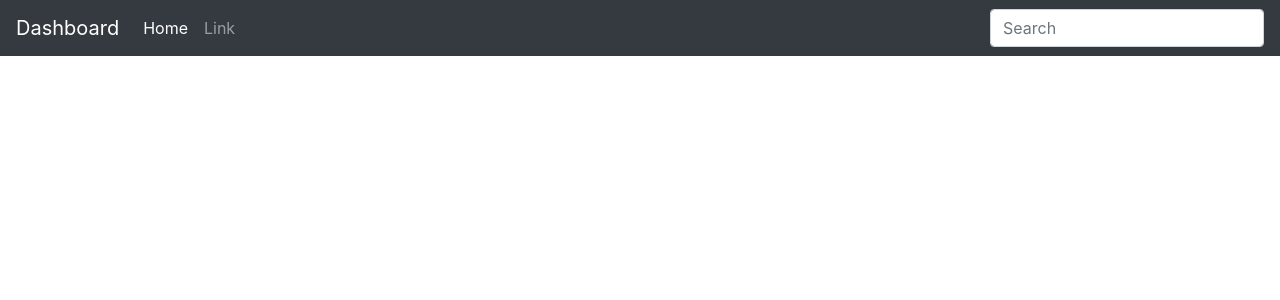
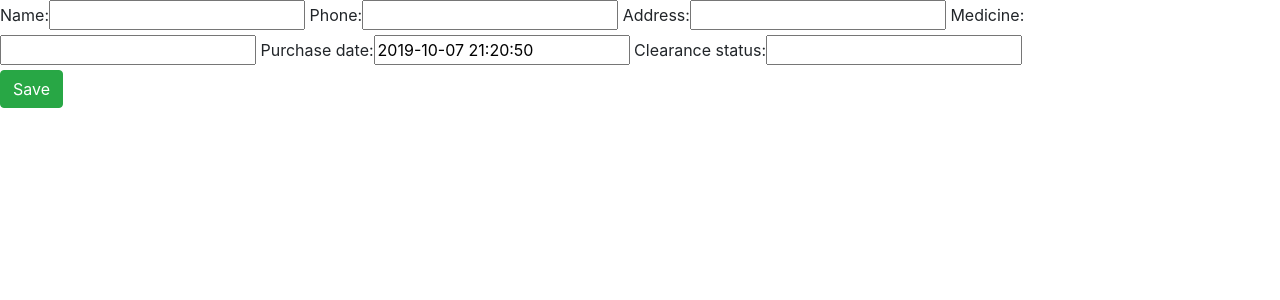
Before and after one commit to uditseven/glaxo, a Django app: template core/templates/index.html in a window 1280 px wide. Shown: the top 300 px of the page. Run offline with Django 3.2, Linux system fonts and the light colour scheme; the template is opened without the code that fills it: values that come from a table or form of the project are taken from there, others are empty; some libraries are stand-ins or nearby versions.

Commit message:
Added form and connected to database

```diff
--- /dev/null
+++ b/core/forms.py
@@ -0,0 +1,8 @@
+from django.forms import ModelForm
+from django import forms
+from . models import Purchase
+
+class PurchaseForm(ModelForm):
+    class Meta:
+        model = Purchase
+        fields = ['name', 'phone', 'address', 'medicine', 'purchase_date', 'clearance_status']
--- a/core/templates/base.html
+++ b/core/templates/base.html
@@ -1,7 +1,7 @@
 <html>
 
 <head>
-    <title>Inventory</title>
+    <title>Med</title>
 </head>
 
 {% load static %}
@@ -11,26 +11,56 @@
 
 <body>
 
-    <nav class="navbar navbar-expand navbar-dark bg-dark">
-        <a class="navbar-brand" href="#">Dashboard</a>
-        <button class="navbar-toggler" type="button" data-toggle="collapse" data-target="#navbarsExample02" aria-controls="navbarsExample02" aria-expanded="false" aria-label="Toggle navigation">
-          <span class="navbar-toggler-icon"></span>
-        </button>
 
-        <div class="collapse navbar-collapse" id="navbarsExample02">
-          <ul class="navbar-nav mr-auto">
-            <li class="nav-item active">
-              <a class="nav-link" href="#">Home <span class="sr-only">(current)</span></a>
-            </li>
-            <li class="nav-item">
-              <a class="nav-link" href="#">Link</a>
-            </li>
-          </ul>
-          <form class="form-inline my-2 my-md-0">
-            <input class="form-control" type="text" placeholder="Search">
-          </form>
-        </div>
-      </nav>
+
+{% block body %}
+
+
+
+<table class="table table-hover">
+    <thead>
+        <tr>
+
+            <th>name</th>
+            <th>phone</th>
+            <th>address</th>
+            <th>medicine</th>
+            <th>Purchase date</th>
+            <th>clearance status</th>
+
+
+
+        </tr>
+    </thead>
+
+    <tbody>{% for i in orders %}
+<tr>
+
+
+    <td>{{ i.name }}</td>
+
+    <td>{{ i.phone }}</td>
+
+    <td>{{ i.address }}</td>
+
+    <td>{{ i.medicine }}</td>
+
+    <td>{{ i.purchase_date }}</td>
+
+    <td>{{ i.clearance_status }}</td>
+    {% endfor %}
+
+</tr>
+
+    </tbody>
+</table>
+
+
+{% endblock %}
+
+
+
+
 
 
 
--- a/core/templates/index.html
+++ b/core/templates/index.html
@@ -1,54 +1,26 @@
-{% extends 'base.html' %}
+<html>
 
-{% block body %}
+        <head>
+            <title>Med</title>
+        </head>
 
-<br>
+        {% load static %}
 
-<div class="user-def-btn-name">
-        <a href="#" class="btn btn-primary btn-md" role="button">Add Item</a>
-        <a href="#" class="btn btn-warning btn-sm" role="button">+</a>
+        <link rel="stylesheet" href={% static '/css/style.css' %}>
+        <link rel="stylesheet" href={% static '/css/bootstrap.min.css' %}>
 
-</div>
+        <body>
 
-<br>
-
-<table class="table table-hover">
-    <thead>
-        <tr>
-
-            <th>name</th>
-            <th>phone</th>
-            <th>address</th>
-            <th>medicine</th>
-            <th>Purchase_date</th>
-            <th>clearance_status</th>
+                <form method="post">
+                        {% csrf_token %} {{ form }}
+                        <div class="form-group">
+                            <button type="submit" class="btn btn-success">
+                                <span class="glyphicon glyphicon-ok"></span> Save
+                              </button>
+                        </div>
+                      </form>
 
 
+        </body>
 
-        </tr>
-    </thead>
-
-    <tbody>{% for i in orders %}
-<tr>
-
-
-    <td>{{ i.name }}</td>
-
-    <td>{{ i.phone }}</td>
-
-    <td>{{ i.address }}</td>
-
-    <td>{{ i.medicine }}</td>
-
-    <td>{{ i.purchase_date }}</td>
-
-    <td>{{ i.clearance_status }}</td>
-    {% endfor %}
-
-</tr>
-
-    </tbody>
-</table>
-
-
-{% endblock %}
+        </html>
--- a/core/urls.py
+++ b/core/urls.py
@@ -3,6 +3,7 @@
 
 urlpatterns ={
 
-    path('', views.index, name='index'),
+    path('', views.base, name='base'),
+    path('index/', views.index, name='index'),
 
 }
```
Also changed, not shown: core/templates/user.html (deleted, +0 -48 lines), core/views.py (+21 -3 lines), db.sqlite3.
